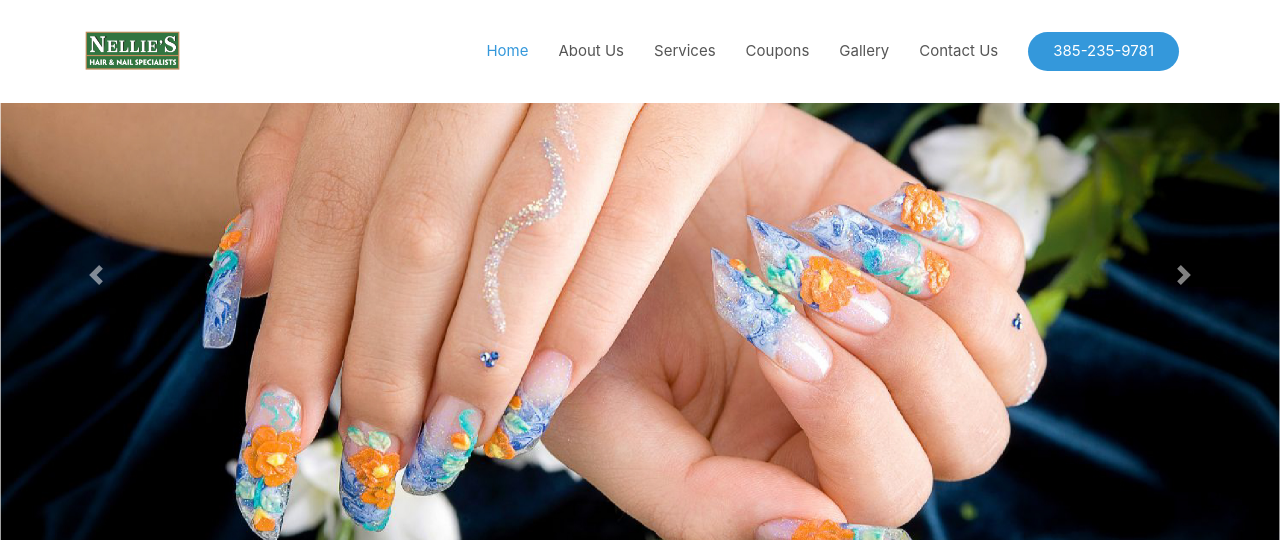
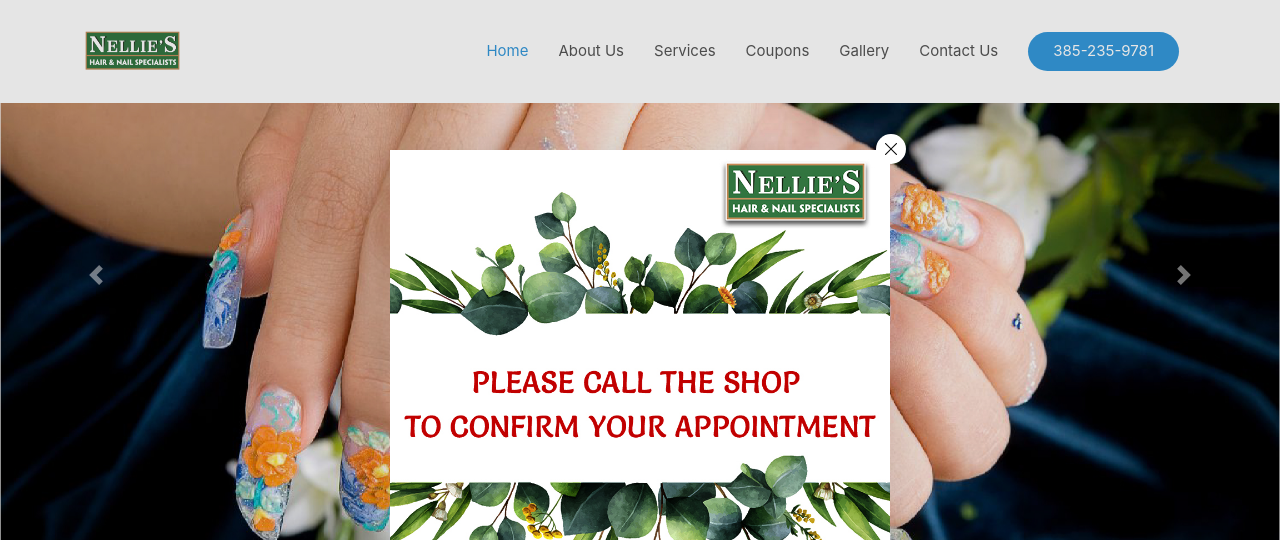
Before and after one commit to ThanhPhongWIND/Nail_Hoang, a PHP site: page /project/ in a window 1280 px wide. Shown: the top 540 px of the page. Run offline with PHP 8.4, Linux system fonts and the light colour scheme; data comes from the database, SQL or seed files in the repository; data that the repository does not hold is empty; some libraries are stand-ins or nearby versions; grey boxes are pictures that could not be loaded.

Commit message:
update: add modal, add btn

```diff
--- a/config/database.php
+++ b/config/database.php
@@ -19,5 +19,5 @@
     'hostname' => 'localhost',
     'username' => 'root',
     'password' => '',
-    'database' => 'db_nailone',
+    'database' => 'bypylcwvhosting_nail_hoang',
 );
--- a/layout/footer.php
+++ b/layout/footer.php
@@ -21,6 +21,7 @@
    </div>
  </footer><!-- End Footer -->
  <a href="#" class="back-to-top d-flex align-items-center justify-content-center"><i class="bi bi-arrow-up-short"></i></a>
+ <a href="#" class="chat-box active d-flex align-items-center justify-content-center"><i class="bi bi-chat-fill"></i></a>
 
  <!-- Vendor JS Files -->
  <script src="https://cdn.jsdelivr.net/npm/jquery@3.5.1/dist/jquery.slim.min.js" integrity="sha384-DfXdz2htPH0lsSSs5nCTpuj/zy4C+OGpamoFVy38MVBnE+IbbVYUew+OrCXaRkfj" crossorigin="anonymous"></script>
--- a/modules/home/views/indexView.php
+++ b/modules/home/views/indexView.php
@@ -20,7 +20,6 @@
 </div>
 
 <main id="main">
-
   <!-- ======= Clients Section ======= -->
   <section id="clients" class="clients clients">
     <div class="container">
@@ -291,39 +290,48 @@
       </div>
 
     </div>
-  </section><!-- End Contact Section -->
-  <div class="scroll-top-btn">
-    <button onclick="topFunction()" id="scrollToTopBtn" title="Go to top">
-      <i class="bx bxs-up-arrow-alt"></i>
-    </button>
-  </div>
+  </section>
+    <!-- End Contact Section -->
+    <!--  <div class="scroll-top-btn">-->
+    <!--    <button onclick="topFunction()" id="scrollToTopBtn" title="Go to top">-->
+    <!--      <i class="bx bxs-up-arrow-alt"></i>-->
+    <!--    </button>-->
+    <!--  </div>-->
+</main>
 
-</main><!-- End #main
-<!-- Popup HTML -->
-<div id="overlay"></div>
-<div id="popup-background">
-  <div id="popup-content">
-    <!-- Content of your popup goes here -->
-    <span id="close-popup">&times;</span>
-    <img src="public/images/detail_5.png" alt="Popup Image">
-  </div>
+<div class="modal-main">
+    <div class="modal-main__inner">
+        <button class="modal-main__exit" id="btnModalMain">
+            <i class="bi bi-x-lg"></i>
+        </button>
+        <div class="modal-main__header"></div>
+        <div class="modal-main__body">
+            <img src="public/images/modal.jpg" alt="img modal">
+        </div>
+        <div class="modal-main__footer"></div>
+    </div>
 </div>
-<!-- End Popup HTML -->
+
+
 <?php get_footer(); ?>
 <script>
-  // Đợi cho tài liệu được tải hoàn toàn
-  document.addEventListener("DOMContentLoaded", function() {
-    // Lấy tham chiếu đến phần tử nút đóng popup
-    var closeButton = document.getElementById("close-popup");
-    // Lấy tham chiếu đến phần tử overlay và popup-background
-    var overlay = document.getElementById("overlay");
-    var popupBackground = document.getElementById("popup-background");
+  $(document).ready(function () {
+      $(document).on("keyup",function(e) {
+          if (e.key === "Escape") {
+              $(".modal-main").removeClass("active")
+          }
+      });
 
-    // Thêm sự kiện click vào nút đóng popup
-    closeButton.addEventListener("click", function() {
-      // Ẩn overlay và popup-background khi click vào nút đóng popup
-      overlay.style.display = "none";
-      popupBackground.style.display = "none";
-    });
-  });
+      $(".modal-main").addClass("active")
+
+      $(".modal-main").on("click", function (){
+          $(".modal-main").removeClass("active")
+      })
+
+
+
+      $("#btnModalMain").on("click", function () {
+          $(this).closest(".modal-main").removeClass("active")
+      })
+  })
 </script>
--- a/public/css/style.css
+++ b/public/css/style.css
@@ -36,12 +36,14 @@
 /*--------------------------------------------------------------
 # Back to top button
 --------------------------------------------------------------*/
+.chat-box,
 .back-to-top {
+  display: block;
   position: fixed;
   visibility: hidden;
   opacity: 0;
   right: 15px;
-  bottom: 15px;
+  bottom: 60px;
   z-index: 996;
   background: #3498db;
   width: 40px;
@@ -50,17 +52,24 @@
   transition: all 0.4s;
 }
 
+.chat-box,
 .back-to-top i {
   font-size: 28px;
   color: #fff;
   line-height: 0;
 }
 
+.chat-box {
+  bottom: 15px;
+}
+
+.chat-box:hover,
 .back-to-top:hover {
   background: #57aae1;
   color: #fff;
 }
 
+.chat-box.active,
 .back-to-top.active {
   visibility: visible;
   opacity: 1;
@@ -1635,25 +1644,81 @@
 }
 
 /* CSS for the popup */
-#popup-background {
-  display: none;
+
+.modal-main {
   position: fixed;
+  top: 0;
+  left: 0;
+  right: 0;
+  bottom: 0;
+  background-color: rgba(0,0,0,0.1);
+
+  z-index: 99999;
+
+  visibility: hidden;
+  opacity: 0;
+  transform: scale(0);
+
+  transition: 0.3s;
+}
+
+.modal-main.active {
+  visibility: visible;
+  opacity: 1;
+  transform: scale(1);
+}
+
+.modal-main__inner {
+  position: absolute;
   top: 50%;
   left: 50%;
   transform: translate(-50%, -50%);
-  z-index: 9999; /* Ensure the popup is on top of the overlay */
-  background-color: #fff; /* White background */
-  padding: 20px;
-}
-
-#popup-content {
-  position: relative;
-}
-
-#close-popup {
+
+  width: 500px;
+  height: 500px;
+}
+
+@media screen and (min-width: 1920px) {
+  .modal-main__inner {
+    width: 768px;
+    height: 768px;
+  }
+}
+
+.modal-main__body {
+  box-shadow: rgba(0, 0, 0, 0.1) 0px 10px 50px;
+}
+
+.modal-main__body > img {
+  width: 100%;
+  height: 100%;
+  object-fit: cover;
+  object-position: center;
+}
+
+.modal-main__exit {
   position: absolute;
-  top: 10px;
-  right: 10px;
-  font-size: 24px;
+  right: -16px;
+  top: -16px;
+
   cursor: pointer;
-}
+
+  border: none;
+  background-color: #fff;
+  width: 30px;
+  height: 30px;
+  -webkit-border-radius: 50%;
+  -moz-border-radius: 50%;
+  border-radius: 50%;
+}
+
+@keyframes openPopup {
+  0%{
+    opacity: 0;
+    transform: scale(0);
+  }
+  100% {
+    opacity: 1;
+    transform: scale(1);
+  }
+}
```
Also changed, not shown: public/images/modal.jpg (added).
